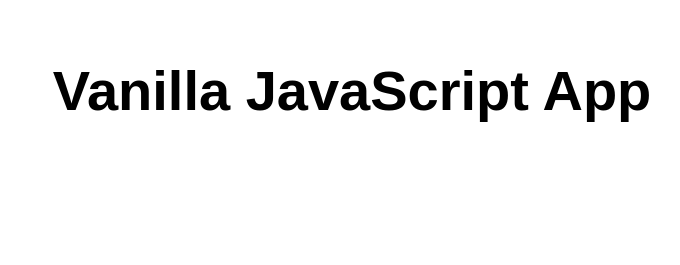
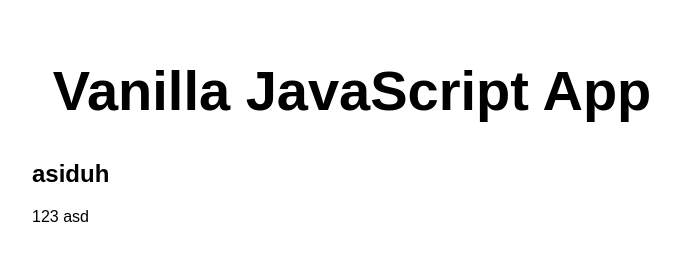
Before and after one commit to slak2008/My-first-static-web-ap, a website: page src/index.html in a window 1280 px wide. Shown: the whole page, without its empty margins (288-968 px from the left). Drawn offline with Linux system fonts and the light colour scheme.

Commit message:
changes til forside

```diff
--- a/package.json
+++ b/package.json
@@ -2,7 +2,7 @@
   "name": "vanilla-basic",
   "version": "1.0.0",
   "scripts": {
-    "start": "sirv ./src public --dev--cors --single --no-clear --port 8000",
+    "start": "sirv ./src public --dev --cors --single --no-clear --port 8000",
     "playwright_test" : "playwright test"
   },
   "devDependencies": {
--- a/src/index.html
+++ b/src/index.html
@@ -11,6 +11,8 @@
 <body>
   <main>
     <h1>Vanilla JavaScript App</h1>
+    <h2>       asiduh</h2>
+    <p>123 asd</p>
   </main>
 </body>
 
```
Also changed, not shown: 1 other file.
